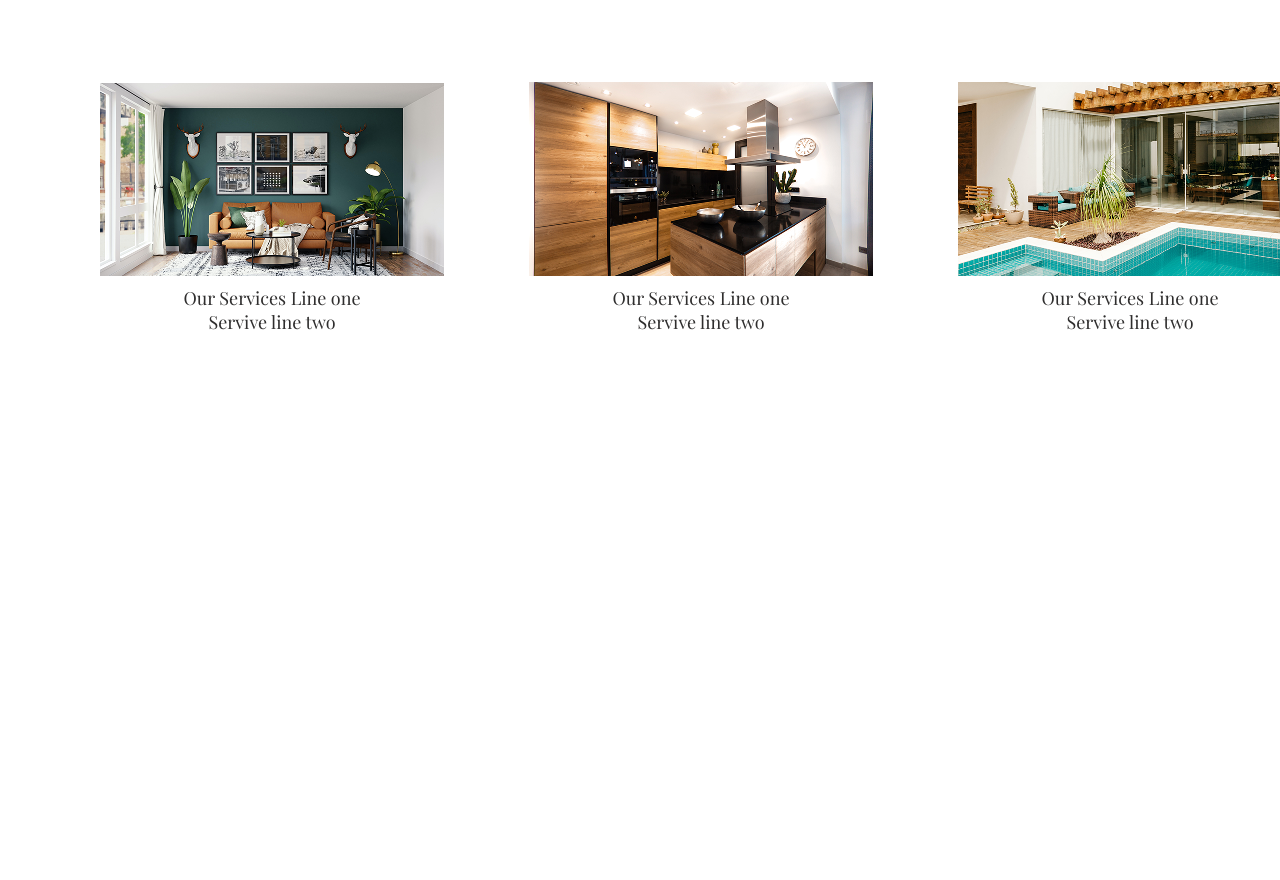
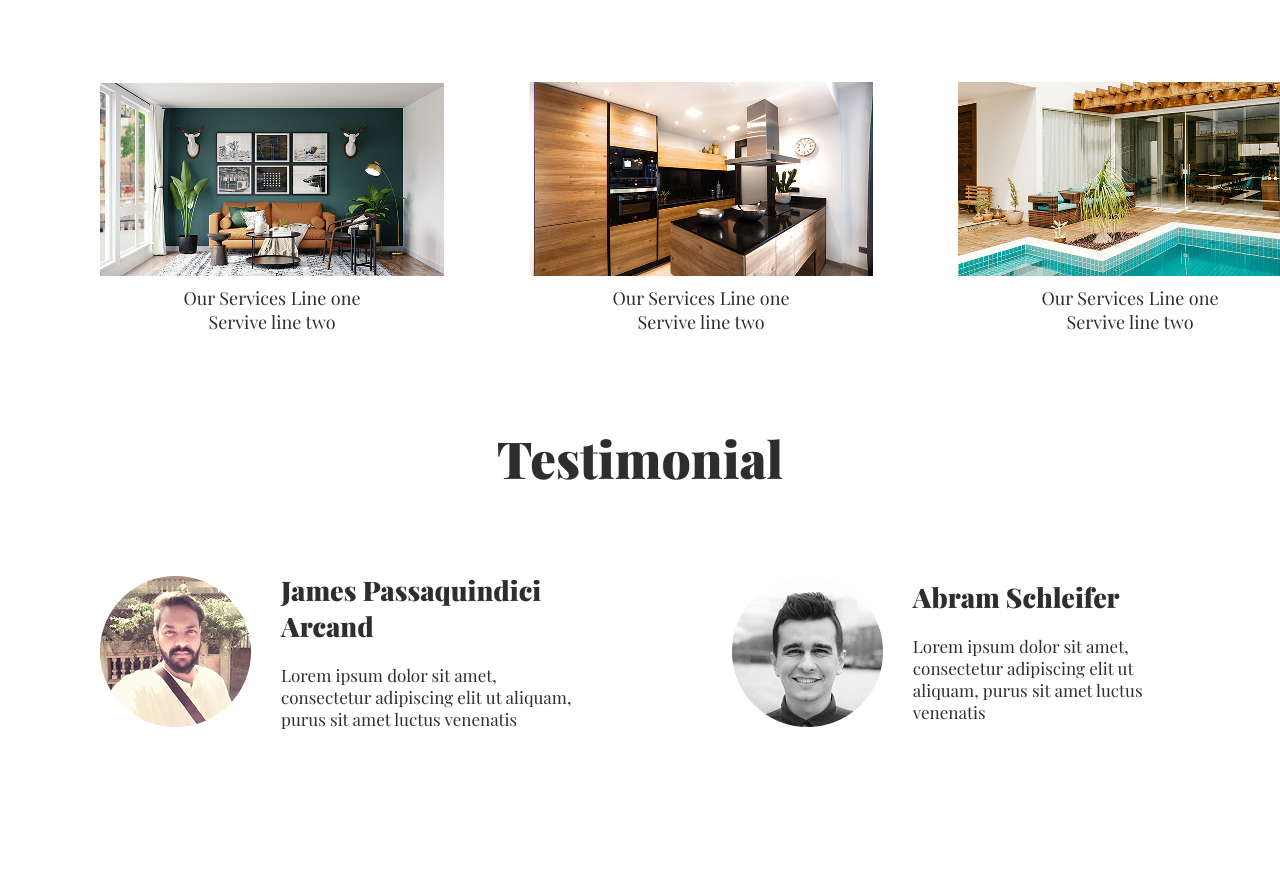
Before and after one commit to sw1veee/Archi-Web, a plain HTML site: page index.html in a window 1280 px wide. Shown: the part 2512-3392 px from the top of the page. Before the commit the page ends 2846 px from the top, so only its background shows below. Drawn offline with nearby package versions, Linux system fonts and the light colour scheme; a web font is replaced by a local one.

Commit message:
testimonial

```diff
--- a/index.html
+++ b/index.html
@@ -118,5 +118,29 @@
         </div>
     </section>
 
+    <section class="testimonial">
+        <div class="container">
+            <div class="testimonial__inner">
+                <h2 class="">testimonial</h2>
+                <div class="testimonial__flex">
+                    <div class="person">
+                        <img src="img/James.png" alt="James">
+                        <div class="person__content">
+                            <h3>James Passaquindici Arcand</h3>
+                            <p class="person-p">Lorem ipsum dolor sit amet, consectetur adipiscing elit ut aliquam, purus sit amet luctus venenatis</p>
+                        </div>
+                    </div>
+                    <div class="person">
+                        <img src="img/Abram.png" alt="Abram">
+                        <div class="person__content">
+                            <h3>Abram Schleifer</h3>
+                            <p class="person-p">Lorem ipsum dolor sit amet, consectetur adipiscing elit ut aliquam, purus sit amet luctus venenatis</p>
+                        </div>
+                    </div>
+                </div>
+            </div>
+        </div>
+    </section>
+
 </body>
 </html>
--- a/styles/main.css
+++ b/styles/main.css
@@ -226,7 +226,6 @@ h3{
   font-family: "Playfair Display", serif;
   font-weight: 900;
   font-size: 27px;
-  color: var(--text-color);
 }
 
 .services__flex-item {
@@ -282,7 +281,6 @@ h3{
   font-family: "Playfair Display", serif;
   font-weight: 400;
   font-size: 31px;
-  color: var(--text-color);
   margin-top: 27px;
   line-height: 1.6em;
 }
@@ -292,7 +290,6 @@ h3{
   font-family: "Inter", sans-serif;
   font-weight: 600;
   font-size: 24px;
-  color: var(--text-color);
   margin-top: 30px;
 }
 
@@ -304,6 +301,7 @@ h3{
   display: flex;
   flex-direction: column;
   gap: 70px;
+  padding-bottom: 90px;
 }
 .progects__grid {
   display: grid;
@@ -323,6 +321,35 @@ h3{
   font-weight: 400;
   font-size: 18px;
   text-align: center;
-  color: var(--text-color);
   max-width: 178px;
 }
+
+/* Testimonial */
+
+.testimonial {
+}
+.testimonial__inner {
+  padding-bottom: 70px;
+}
+.testimonial__inner h2{
+  text-align: center;
+}
+.testimonial__flex {
+  display: flex;
+  padding: 80px 0;
+  gap: 130px;
+}
+.person {
+  display: flex;
+  gap: 30px;
+  align-items: center;
+}
+.person__content h3{
+  padding-bottom: 20px;
+}
+.person-p {
+  font-family: "Playfair Display", serif;
+  font-weight: 400;
+  font-size: 17px;
+  max-width: 300px;
+}
```
